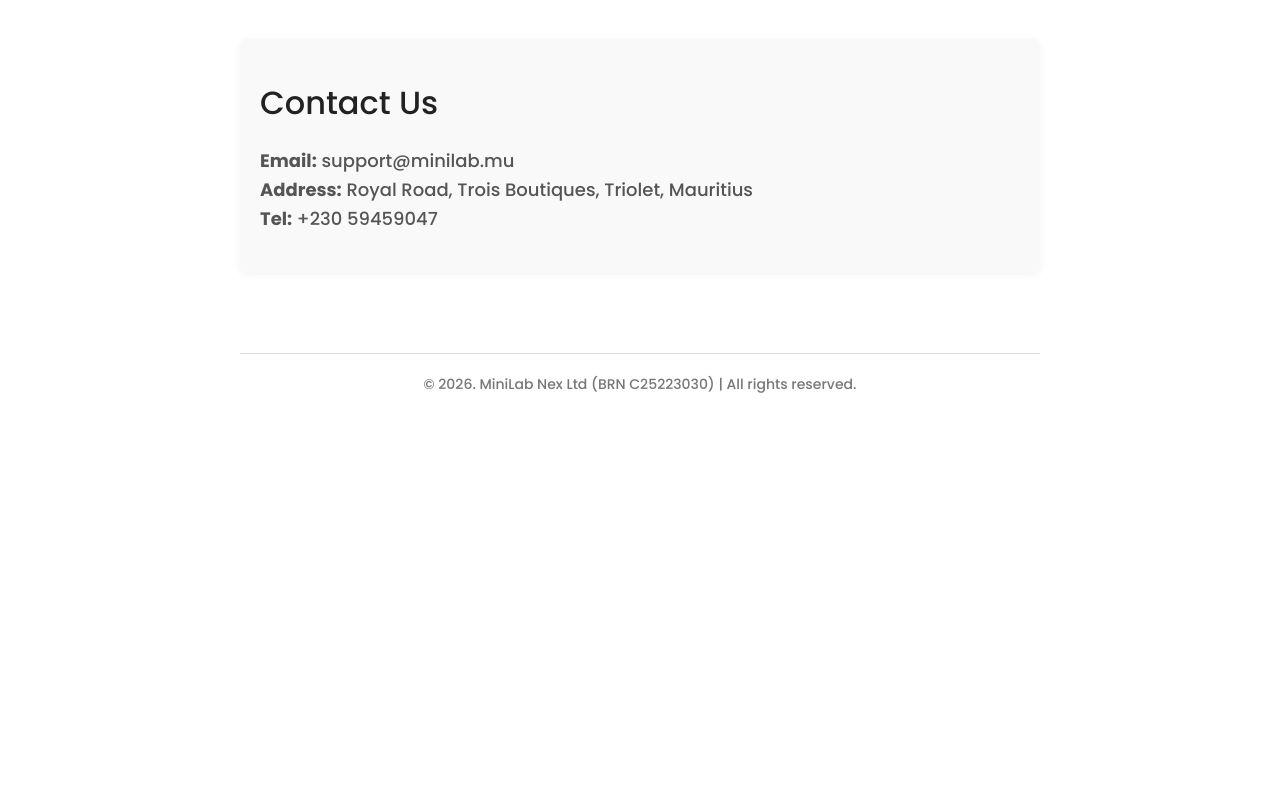
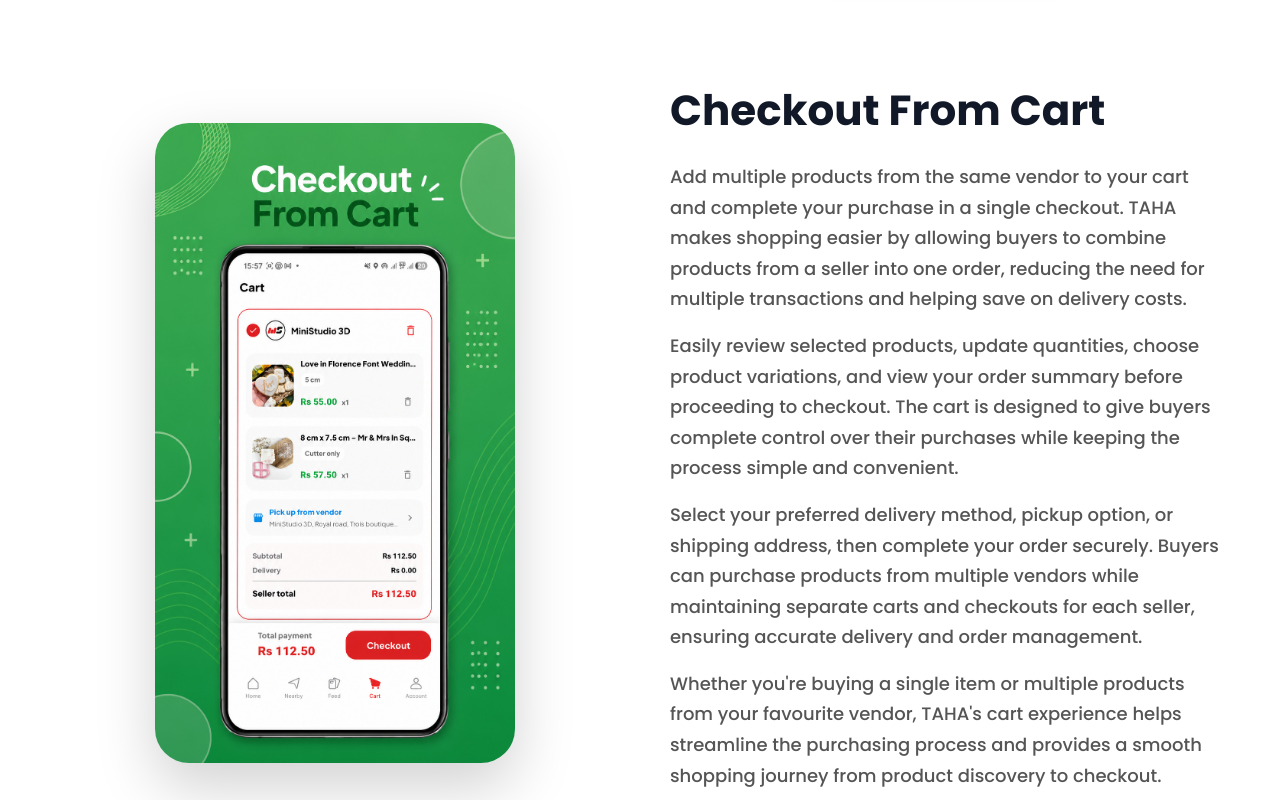
Before and after one commit to faheem13/Morishop-WEB, a plain HTML site: page index.html in a window 1280 px wide. Shown: the part 3240-4040 px from the top of the page. Before the commit the page ends 3655 px from the top, so only its background shows below. Drawn offline with Linux system fonts and the light colour scheme.

Commit message:
latest changes

```diff
--- a/index.html
+++ b/index.html
@@ -277,6 +277,67 @@
         max-width: 280px;
     }
 }
+
+.cart-checkout {
+    max-width: 1200px;
+    margin: 80px auto;
+    padding: 40px 20px;
+    display: flex;
+    align-items: center;
+    gap: 60px;
+}
+
+.cart-image {
+    flex: 1;
+    display: flex;
+    justify-content: center;
+}
+
+.cart-image img {
+    width: 100%;
+    max-width: 360px;
+    border-radius: 34px;
+    box-shadow: 0 24px 60px rgba(0, 0, 0, 0.18);
+}
+
+.cart-text {
+    flex: 1;
+}
+
+.cart-text h2 {
+    font-size: 42px;
+    font-weight: 700;
+    color: #111827;
+    margin-bottom: 20px;
+}
+
+.cart-text p {
+    font-size: 18px;
+    line-height: 1.7;
+    color: #555;
+    margin-bottom: 16px;
+}
+
+@media (max-width: 768px) {
+    .cart-checkout {
+        flex-direction: column-reverse;
+        text-align: center;
+        gap: 35px;
+        margin: 50px auto;
+    }
+
+    .cart-text h2 {
+        font-size: 32px;
+    }
+
+    .cart-text p {
+        font-size: 16px;
+    }
+
+    .cart-image img {
+        max-width: 280px;
+    }
+}
     </style>
 </head>
 <body>
@@ -383,6 +444,47 @@
 
 </section>
 
+
+<section class="cart-checkout">
+
+    <div class="cart-image">
+        <img src="assets/cart_screenshot.jpg" alt="TAHA Cart and Checkout">
+    </div>
+
+    <div class="cart-text">
+        <h2>Checkout From Cart</h2>
+
+        <p>
+            Add multiple products from the same vendor to your cart and complete your
+            purchase in a single checkout. TAHA makes shopping easier by allowing buyers
+            to combine products from a seller into one order, reducing the need for
+            multiple transactions and helping save on delivery costs.
+        </p>
+
+        <p>
+            Easily review selected products, update quantities, choose product variations,
+            and view your order summary before proceeding to checkout. The cart is designed
+            to give buyers complete control over their purchases while keeping the process
+            simple and convenient.
+        </p>
+
+        <p>
+            Select your preferred delivery method, pickup option, or shipping address,
+            then complete your order securely. Buyers can purchase products from multiple
+            vendors while maintaining separate carts and checkouts for each seller,
+            ensuring accurate delivery and order management.
+        </p>
+
+        <p>
+            Whether you're buying a single item or multiple products from your favourite
+            vendor, TAHA's cart experience helps streamline the purchasing process and
+            provides a smooth shopping journey from product discovery to checkout.
+        </p>
+
+    </div>
+
+</section>
+
     <section class="contact">
         <h2>Contact Us</h2>
         <p><strong>Email:</strong> support@minilab.mu</p>
```
Also changed, not shown: assets/cart_screenshot.jpg (added).
